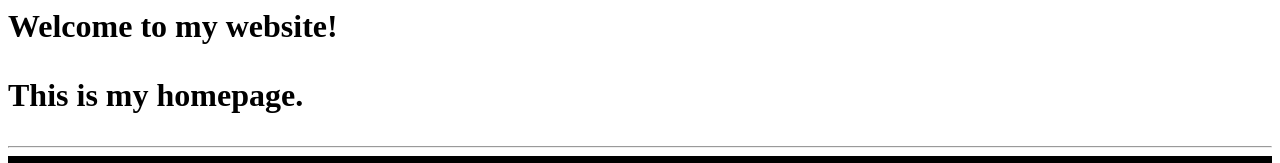
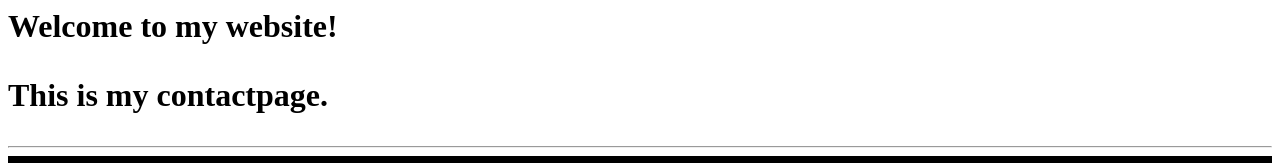
Before and after one commit to reenarajput72002-lab/ProfessionalWork, a plain HTML site: page contact.html in a window 1280 px wide. Shown: the top 163 px of the page. Drawn offline with Linux system fonts and the light colour scheme.

Commit message:
Update contact.html

```diff
--- a/contact.html
+++ b/contact.html
@@ -25,7 +25,7 @@
   <body>
 
   <h1>Welcome to my website!
-    <p>This is my homepage.</p>
+    <p>This is my contactpage.</p>
     </h1>
     <hr>
 
```
